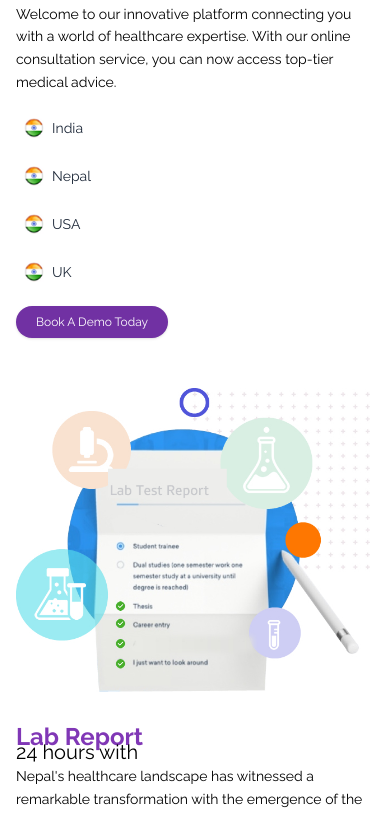
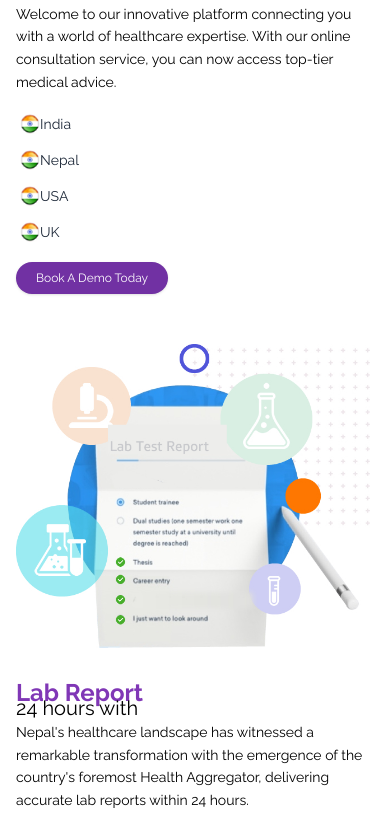
Before and after one commit to nikhilShakya7/NextJs-HealthYaadAyo_website, a Next.js app: page / in a window 390 px wide. Shown: the part 3833-4646 px from the top of the page. Built offline with nearby package versions, Linux system fonts and the light colour scheme.

Commit message:
`Refactored homepage layout and components, updated grid and list styles, and improved responsiveness.`

```diff
--- a/app/page.tsx
+++ b/app/page.tsx
@@ -1,4 +1,7 @@
 "use client";
+
+import { useRef } from "react";
+
 const specialities = [
   {
     title: "Pulmonology",
@@ -375,28 +378,25 @@ export default function HomePage() {
               can now access top-tier medical advice.
             </p>
 
-            <div className="grid grid-cols-1 sm:grid-cols-2 gap-3 sm:gap-4 md:gap-1 lg:gap-2">
+            <ul className="grid grid-cols-0 sm:grid-cols-2 gap-x-0 gap-y-2">
               {[
                 { name: "India", flag: "/images/india.svg" },
                 { name: "Nepal", flag: "/images/india.svg" },
                 { name: "USA", flag: "/images/india.svg" },
                 { name: "UK", flag: "/images/india.svg" },
               ].map((country, index) => (
-                <div
-                  key={index}
-                  className="flex items-center gap-2 sm:gap-3 md:gap-4 p-2 sm:p-3 md:p-4"
-                >
+                <li key={index} className="flex items-center gap-0 p-1">
                   <img
                     src={country.flag}
                     alt={country.name}
-                    className="w-5 h-5 sm:w-6 sm:h-6 md:w-7 md:h-7 object-contain"
+                    className="w-5 h-5 object-contain"
                   />
-                  <h4 className="text-gray-800 font-['Raleway'] text-sm sm:text-base md:text-lg">
+                  <h4 className="text-gray-800 font-['Raleway'] text-sm">
                     {country.name}
                   </h4>
-                </div>
+                </li>
               ))}
-            </div>
+            </ul>
 
             <button className="relative z-0 mt-4 sm:mt-6 px-5 sm:px-6 py-2 sm:py-3 rounded-full bg-[#7131A3] text-white font-medium text-xs xs:text-sm sm:text-base hover:bg-purple-900 transition-colors duration-300 focus:outline-none focus:ring-2 focus:ring-[#7131A3] focus:ring-opacity-50 active:bg-[#4a1d6a] shadow-sm hover:shadow-md cursor-pointer">
               Book A Demo Today
@@ -623,22 +623,24 @@ export default function HomePage() {
         </div>
 
         {/* Map Background Section */}
-        <div className="relative w-full">
+        <div className="relative min-h-screen w-full overflow-hidden">
+          {/* World Map Background - Full screen */}
           <div
             className="absolute inset-0 bg-no-repeat bg-cover bg-center z-0"
             style={{ backgroundImage: "url('/images/map-world.png')" }}
           ></div>
 
-          <div className="relative z-10 w-full px-4 sm:px-6 md:w-[95%] lg:w-[90%] xl:w-[1200px] mx-auto py-8 sm:py-12">
-            <ul className="grid grid-cols-1 xs:grid-cols-2 sm:grid-cols-3 gap-4 sm:gap-6 md:gap-8">
+          {/* Centered Content Container */}
+          <div className="relative z-10 w-full min-h-screen flex items-center justify-center p-4 sm:p-6">
+            <div className="w-full max-w-[1200px] mx-auto">
+              <ul className="grid grid-cols-1 xs:grid-cols-2 sm:grid-cols-3 gap-6 sm:gap-8 md:gap-10">
                 {countries.map((item, index) => (
                   <li
                     key={index}
-                  className={`flex flex-col items-center text-center p-4 sm:p-6 rounded-lg"
-
-                   `}
+                    className="flex flex-col items-center text-center p-6 sm:p-8 "
                   >
-                  <div className="w-20 h-20 sm:w-24 sm:h-24 md:w-28 md:h-28 flex items-center justify-center mb-3 sm:mb-4">
+                    {/* Icon Container - Larger */}
+                    <div className="w-28 h-28 sm:w-32 sm:h-32 md:w-36 md:h-36 flex items-center justify-center mb-5">
                       <img
                         src={item.icon}
                         alt={item.title}
@@ -646,22 +648,18 @@ export default function HomePage() {
                       />
                     </div>
 
-                  <h4
-                    className={`text-base sm:text-lg md:text-xl font-semibold font-['Raleway'] mb-2 sm:mb-3`}
-                  >
+                    <h4 className="text-xl sm:text-2xl md:text-3xl font-semibold font-['Raleway'] mb-4">
                       {item.title}
                     </h4>
 
-                  <p
-                    className={`text-xs sm:text-sm md:text-base font-['Raleway'] mb-3 sm:mb-4 leading-normal`}
-                  >
+                    <p className="text-base sm:text-lg md:text-xl font-['Raleway'] mb-5 leading-relaxed">
                       Nepal's Healthcare Landscape Has Witnessed A Remarkable
                       Transformation
                     </p>
 
                     <a
                       href="#"
-                    className={`text-sm sm:text-base font-medium px-4 py-2 rounded-full ${
+                      className={`text-lg sm:text-xl font-medium px-8 py-3 rounded-full ${
                         item.active
                           ? "text-white bg-purple-800 hover:bg-purple-700"
                           : "text-[#7131A3] bg-purple-50 hover:bg-purple-100"
@@ -672,6 +670,7 @@ export default function HomePage() {
                   </li>
                 ))}
               </ul>
+            </div>
           </div>
         </div>
       </div>
```
Lines whose indentation alone changed are shown as unchanged.
